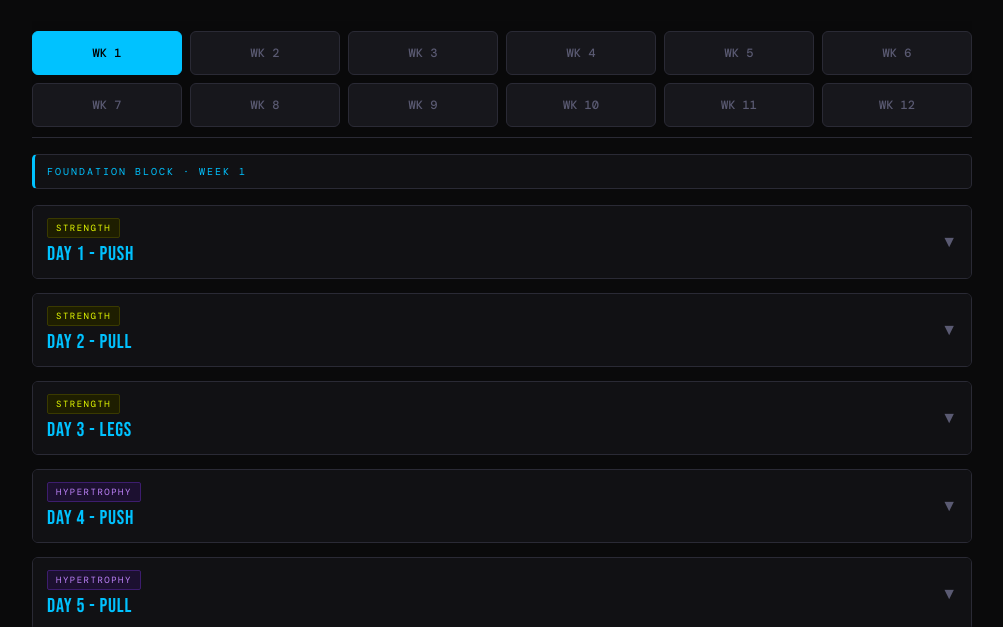
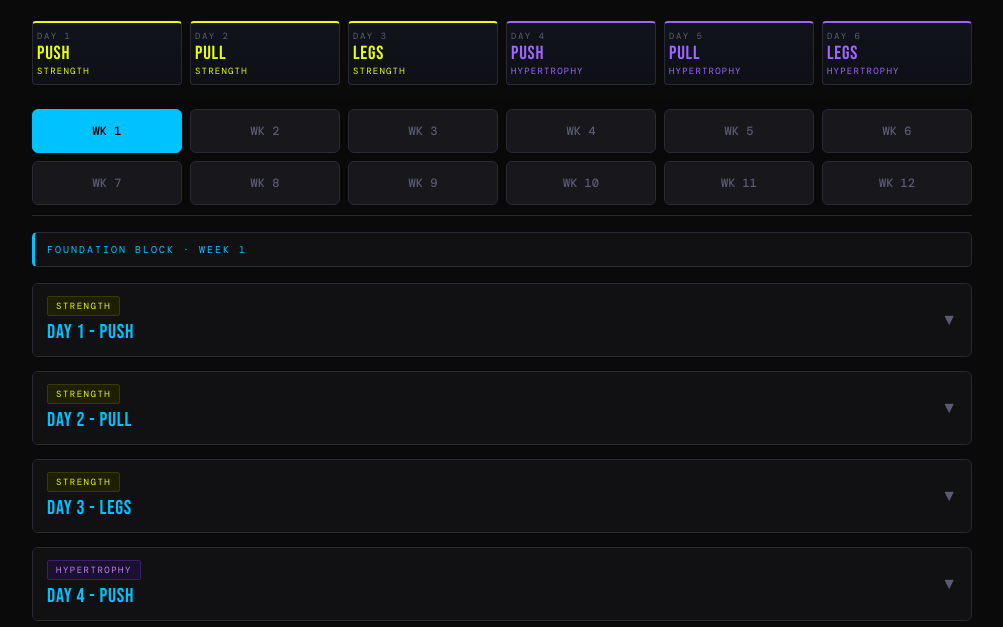
Before and after one commit to Z3dddd/workout-program, a plain HTML site: page index.html in a window 1280 px wide. Shown: the part 196-823 px from the top of the page, without its empty margins (138-1141 px from the left). Drawn offline with nearby package versions, Linux system fonts and the light colour scheme.

Commit message:
feat: add interactive day tabs between title and weeks
Add a styled quick day navigation strip above the week selector that opens and scrolls to the chosen day in the active week.

Made-with: Cursor

```diff
--- a/assets/css/styles.css
+++ b/assets/css/styles.css
@@ -69,6 +69,76 @@ body {
   margin-top: 10px;
   letter-spacing: 0.5px;
   line-height: 1.4;
+}
+
+.day-quick-nav {
+  margin-bottom: 14px;
+}
+
+.day-tabs {
+  display: grid;
+  grid-template-columns: repeat(3, minmax(0, 1fr));
+  gap: 8px;
+}
+
+.day-tab {
+  min-height: 64px;
+  border: 1px solid var(--border);
+  border-top: 2px solid transparent;
+  border-radius: 4px;
+  background: linear-gradient(180deg, #11131b 0%, #0e1016 100%);
+  color: var(--muted);
+  display: flex;
+  flex-direction: column;
+  justify-content: center;
+  gap: 2px;
+  text-align: center;
+  cursor: pointer;
+  transition: border-color 0.2s, transform 0.15s;
+  padding: 6px 4px;
+}
+
+.day-tab-top {
+  font-family: "DM Mono", monospace;
+  font-size: 9px;
+  letter-spacing: 1.5px;
+  color: #596072;
+}
+
+.day-tab-mid {
+  font-family: "Bebas Neue", sans-serif;
+  font-size: 19px;
+  line-height: 1;
+  letter-spacing: 0.8px;
+}
+
+.day-tab-bottom {
+  font-family: "DM Mono", monospace;
+  font-size: 9px;
+  letter-spacing: 1.2px;
+}
+
+.day-tab.strength {
+  border-top-color: var(--accent);
+}
+
+.day-tab.strength .day-tab-mid,
+.day-tab.strength .day-tab-bottom {
+  color: var(--accent);
+}
+
+.day-tab.hypertrophy {
+  border-top-color: #9f67ff;
+}
+
+.day-tab.hypertrophy .day-tab-mid,
+.day-tab.hypertrophy .day-tab-bottom {
+  color: #9f67ff;
+}
+
+.day-tab.active {
+  border-color: var(--text);
+  transform: translateY(-1px);
 }
 
 .week-nav {
@@ -367,6 +437,10 @@ body {
 }
 
 @media (min-width: 700px) {
+  .day-tabs {
+    grid-template-columns: repeat(6, minmax(0, 1fr));
+  }
+
   .week-buttons {
     grid-template-columns: repeat(6, 1fr);
   }
--- a/assets/js/ui.js
+++ b/assets/js/ui.js
@@ -1,4 +1,6 @@
 import { getWorkoutData, saveWorkoutData } from "./storage.js";
+
+let activeWeekNum = 1;
 
 function getSetCount(setText) {
   const match = setText.match(/^\s*(\d+)/);
@@ -11,6 +13,8 @@ function getSetCount(setText) {
 function createDayCard(day, weekNum, dayIdx) {
   const dayCard = document.createElement("div");
   dayCard.className = "day-card";
+  dayCard.id = `week-${weekNum}-day-${dayIdx + 1}`;
+  dayCard.dataset.dayIndex = String(dayIdx + 1);
 
   const dayHeader = document.createElement("button");
   dayHeader.className = "day-header";
@@ -18,7 +22,9 @@ function createDayCard(day, weekNum, dayIdx) {
   dayHeader.setAttribute("aria-expanded", "false");
   dayHeader.addEventListener("click", () => {
     dayCard.classList.toggle("expanded");
-    dayHeader.setAttribute("aria-expanded", String(dayCard.classList.contains("expanded")));
+    const isExpanded = dayCard.classList.contains("expanded");
+    dayHeader.setAttribute("aria-expanded", String(isExpanded));
+    updateDayTabActiveState(isExpanded ? dayIdx + 1 : 0);
   });
 
   const dayTitleWrap = document.createElement("div");
@@ -108,15 +114,85 @@ function createDayCard(day, weekNum, dayIdx) {
   return dayCard;
 }
 
+function getDayTabType(day) {
+  return day.type === "strength" ? "strength" : "hypertrophy";
+}
+
+function updateDayTabActiveState(dayNum) {
+  document.querySelectorAll(".day-tab").forEach((tab) => {
+    const isActive = tab.dataset.day === String(dayNum);
+    tab.classList.toggle("active", isActive);
+    tab.setAttribute("aria-pressed", String(isActive));
+  });
+}
+
+function showDay(dayNum) {
+  const activeWeekEl = document.getElementById(`week-${activeWeekNum}`);
+  if (!activeWeekEl) return;
+
+  const dayCards = activeWeekEl.querySelectorAll(".day-card");
+  dayCards.forEach((card) => {
+    const header = card.querySelector(".day-header");
+    const isTarget = card.dataset.dayIndex === String(dayNum);
+    card.classList.toggle("expanded", isTarget);
+    if (header) header.setAttribute("aria-expanded", String(isTarget));
+  });
+
+  updateDayTabActiveState(dayNum);
+
+  const targetCard = document.getElementById(`week-${activeWeekNum}-day-${dayNum}`);
+  if (targetCard) {
+    targetCard.scrollIntoView({ behavior: "smooth", block: "start" });
+  }
+}
+
+function renderDayTabs(weekData) {
+  const dayTabsEl = document.getElementById("dayTabs");
+  if (!dayTabsEl) return;
+
+  const dayTemplate = weekData[1].days;
+  dayTemplate.forEach((day, idx) => {
+    const dayNum = idx + 1;
+    const [, dayLabel] = day.name.split(" - ");
+    const isStrength = getDayTabType(day) === "strength";
+
+    const tab = document.createElement("button");
+    tab.type = "button";
+    tab.className = `day-tab ${isStrength ? "strength" : "hypertrophy"}`;
+    tab.dataset.day = String(dayNum);
+    tab.setAttribute("aria-pressed", "false");
+
+    const top = document.createElement("span");
+    top.className = "day-tab-top";
+    top.textContent = `DAY ${dayNum}`;
+
+    const mid = document.createElement("span");
+    mid.className = "day-tab-mid";
+    mid.textContent = dayLabel ? dayLabel.toUpperCase() : day.name.toUpperCase();
+
+    const bottom = document.createElement("span");
+    bottom.className = "day-tab-bottom";
+    bottom.textContent = isStrength ? "STRENGTH" : "HYPERTROPHY";
+
+    tab.append(top, mid, bottom);
+    tab.addEventListener("click", () => showDay(dayNum));
+    dayTabsEl.appendChild(tab);
+  });
+}
+
 function showWeek(weekNum) {
+  activeWeekNum = weekNum;
   document.querySelectorAll(".week-content").forEach((el) => el.classList.remove("active"));
   document.querySelectorAll(".week-btn").forEach((el) => el.classList.remove("active"));
   document.getElementById(`week-${weekNum}`)?.classList.add("active");
   document.querySelector(`.week-btn[data-week="${weekNum}"]`)?.classList.add("active");
+  updateDayTabActiveState(0);
   window.scrollTo({ top: 0, behavior: "smooth" });
 }
 
 function renderProgram(weekData) {
+  renderDayTabs(weekData);
+
   const weekButtonsEl = document.getElementById("weekButtons");
   const weekContainer = document.getElementById("weekContainer");
 
--- a/index.html
+++ b/index.html
@@ -15,6 +15,10 @@
       <div class="hero-label">JEFF NIPPARD · 6-DAY PPLx2</div>
       <h1>BODYBUILDING<br><span>TRANSFORMATION</span></h1>
       <div class="hero-sub">12 WEEKS · PUSH/PULL/LEGS x 2 DAILY<br>FOUNDATION (WK 1-5) -> RAMPING (WK 6-12)</div>
+    </div>
+
+    <div class="day-quick-nav">
+      <div class="day-tabs" id="dayTabs"></div>
     </div>
 
     <div class="week-nav">
```
